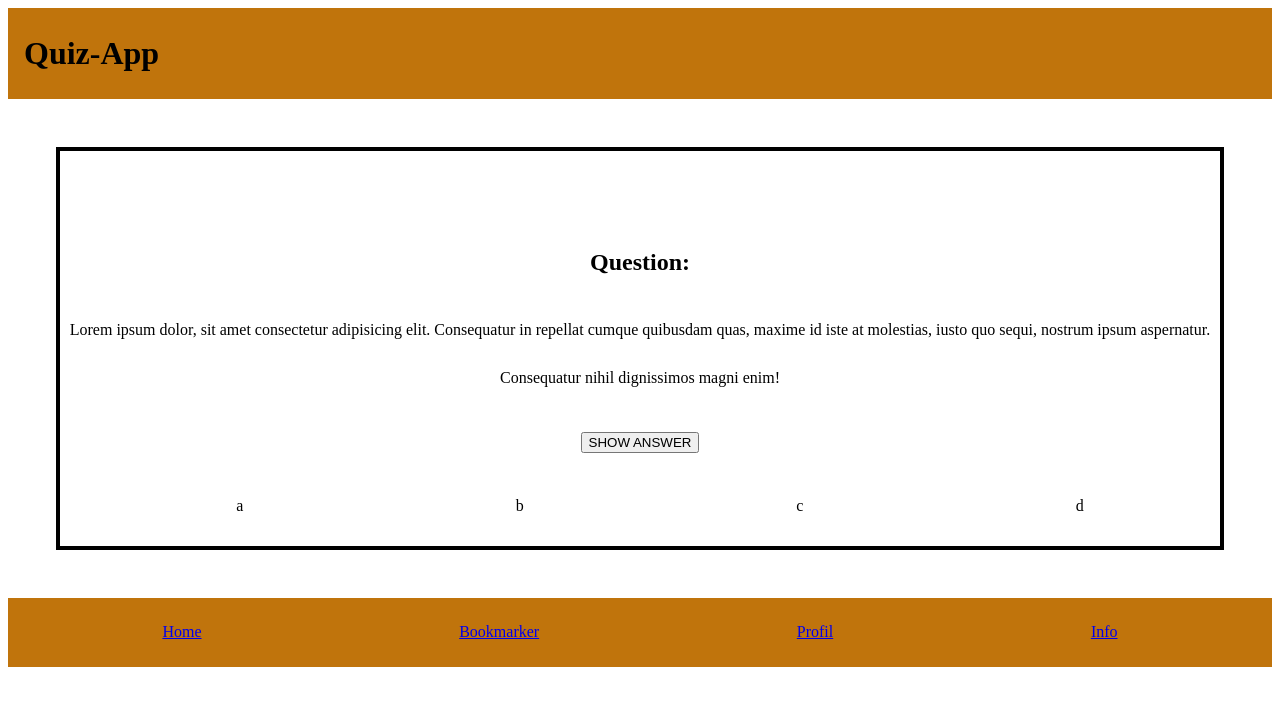
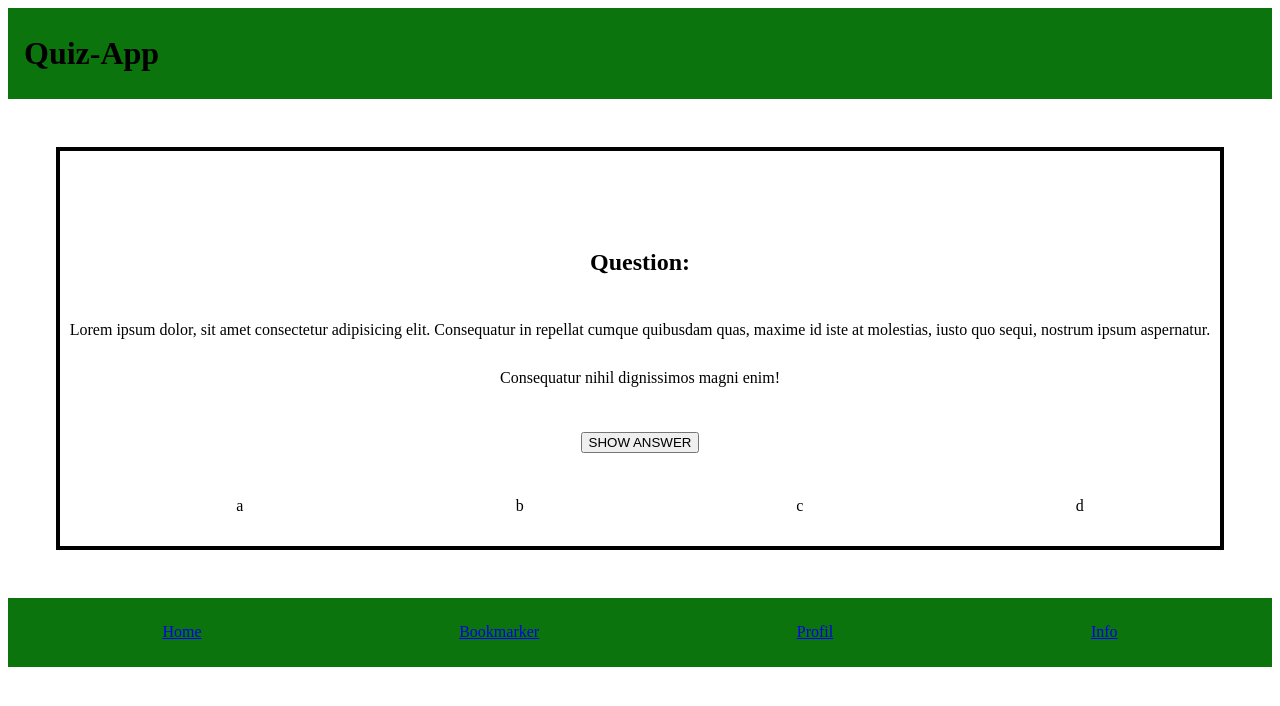
Before and after one commit to Mitrovic-Milan/quiz-app, a website: page index.html in a window 1280 px wide. Shown: the top 706 px of the page. Drawn offline with Linux system fonts and the light colour scheme.

Commit message:
Add lint-staged

```diff
--- a/css/index.css
+++ b/css/index.css
@@ -1,5 +1,5 @@
 header {
-  background-color: #c0740c;
+  background-color: #0c740c;
   line-height: 1rem;
   padding: 1rem;
 }
@@ -22,6 +22,7 @@ header {
   margin: 3rem;
   line-height: 3rem;
 }
+
 .home__tage {
   display: flex;
   justify-content: space-around;
@@ -31,6 +32,6 @@ header {
 nav {
   display: flex;
   justify-content: space-around;
-  background-color: #c0740c;
+  background-color: #0c740c;
   padding: 1.6rem;
 }
--- a/package.json
+++ b/package.json
@@ -26,6 +26,7 @@
     "eslint": "^8.15.0",
     "htmlhint": "^1.1.4",
     "husky": "^8.0.1",
+    "lint-staged": "^12.4.1",
     "prettier": "^2.6.2",
     "stylelint": "^14.8.2",
     "stylelint-config-prettier": "^9.0.3",
```
Also changed, not shown: .lintstagedrc.json (added), 2 other files.
